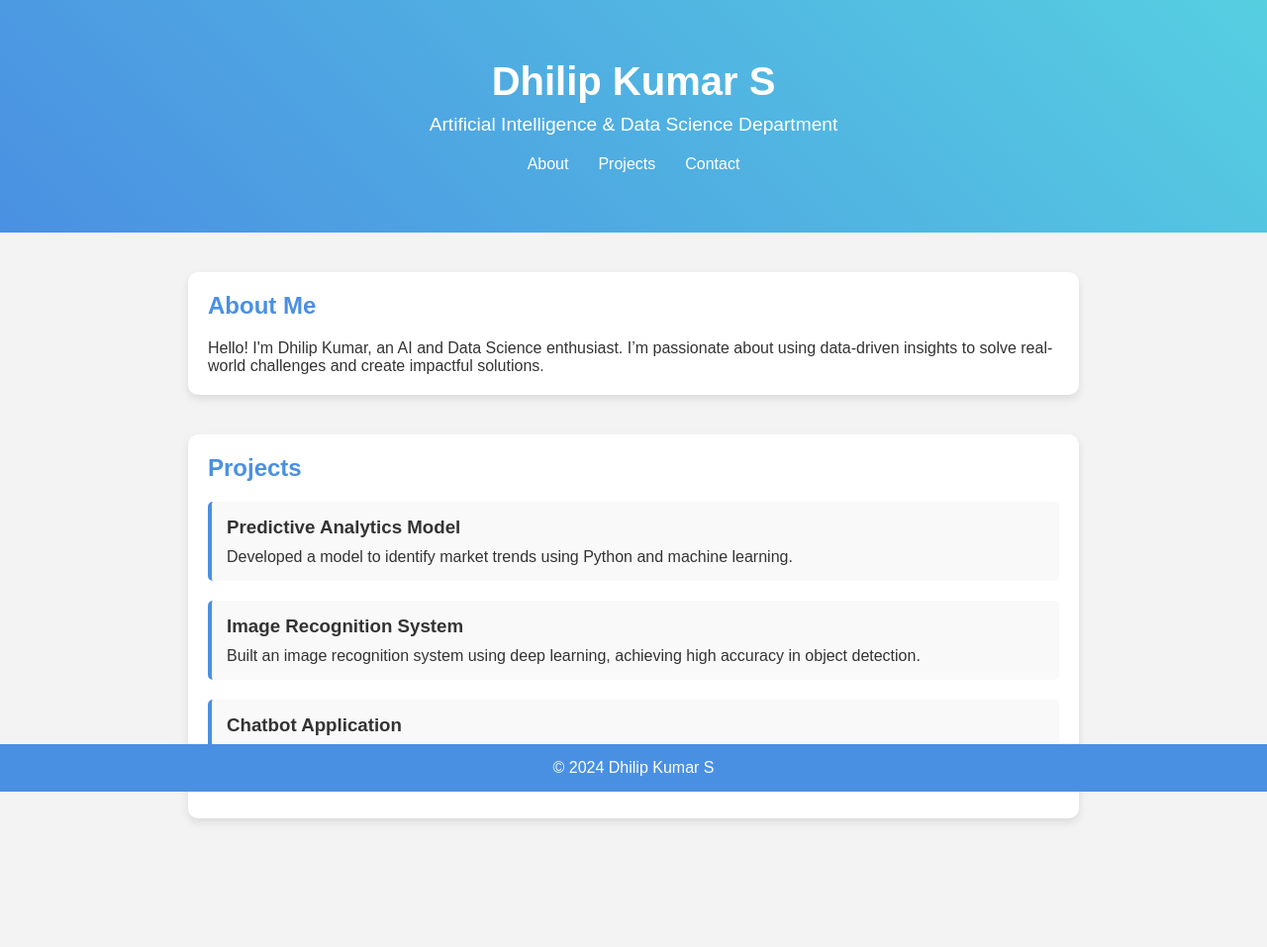
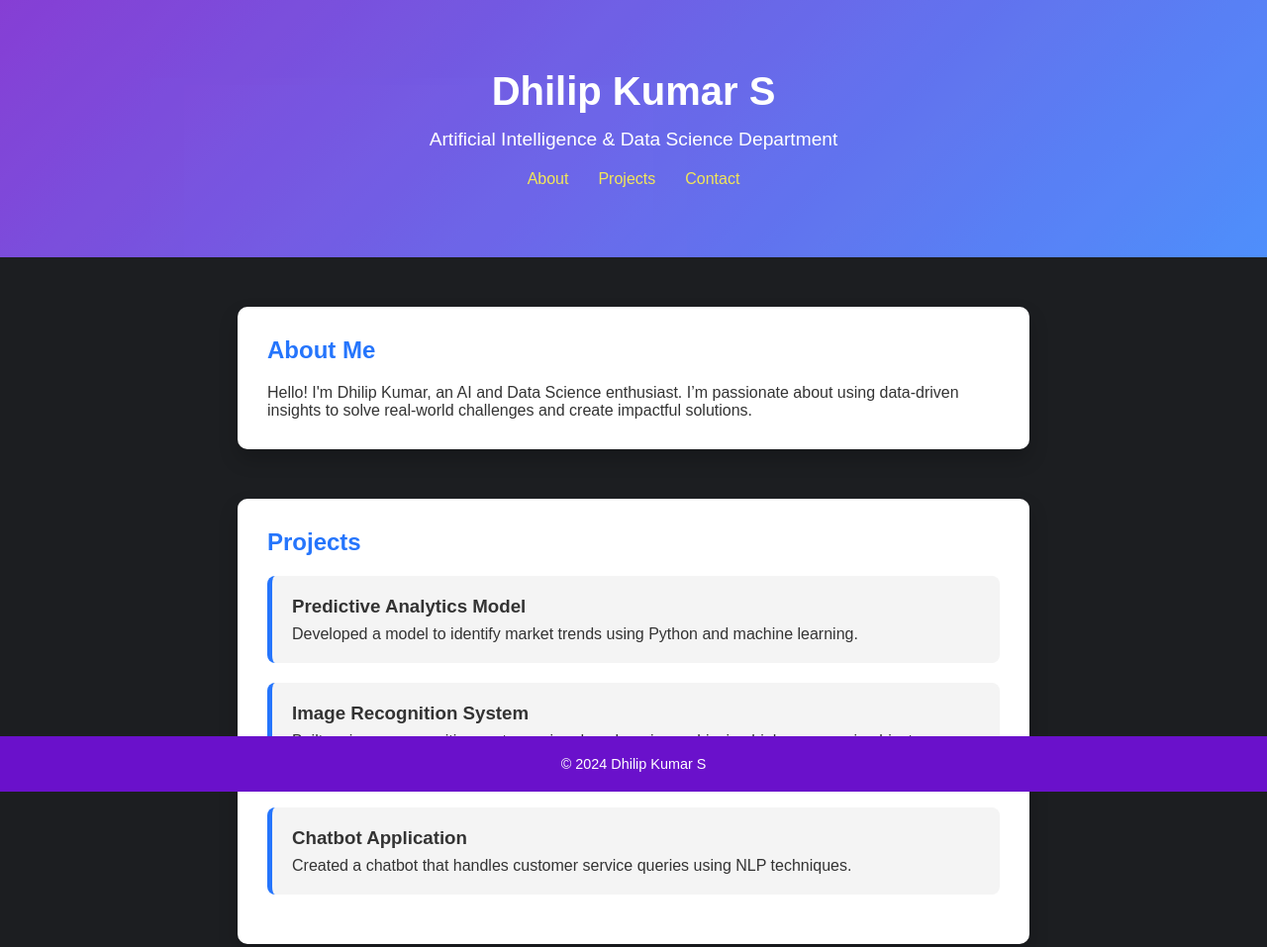
Before and after one commit to DhilipKumar-Creator/PORTFOLIO, a plain HTML site: page index.html in a window 1280 px wide. Shown: the whole page at 99% size. Drawn offline with Linux system fonts and the light colour scheme.

Commit message:
Update index.html

```diff
--- a/index.html
+++ b/index.html
@@ -14,17 +14,43 @@
         body {
             font-family: 'Arial', sans-serif;
             color: #333;
-            background: #f3f3f3;
+            background: #1c1e21;
+            overflow-x: hidden;
         }
         header {
-            background: linear-gradient(45deg, #4a90e2, #56cfe1);
-            padding: 60px 20px;
+            background: linear-gradient(135deg, #6a11cb, #2575fc);
+            padding: 70px 20px;
             text-align: center;
-            color: white;
+            color: #fff;
+            position: relative;
+            overflow: hidden;
+        }
+        header::before, header::after {
+            content: "";
+            position: absolute;
+            width: 200%;
+            height: 200%;
+            background: rgba(255, 255, 255, 0.1);
+            border-radius: 50%;
+            animation: floating 10s infinite linear;
+        }
+        header::before {
+            top: -50%;
+            left: -50%;
+        }
+        header::after {
+            bottom: -50%;
+            right: -50%;
+            animation-duration: 15s;
+        }
+        @keyframes floating {
+            0% { transform: translateX(0) translateY(0); }
+            50% { transform: translateX(-10%) translateY(-10%); }
+            100% { transform: translateX(0) translateY(0); }
         }
         header h1 {
             font-size: 2.5em;
-            margin-bottom: 10px;
+            margin-bottom: 15px;
         }
         header p {
             font-size: 1.2em;
@@ -36,21 +62,21 @@
             margin-top: 20px;
         }
         .nav a {
-            color: white;
+            color: #f0e130;
             text-decoration: none;
             font-size: 1em;
             transition: color 0.3s;
         }
         .nav a:hover {
-            color: #f0e130;
+            color: #ffffff;
         }
         .container {
-            max-width: 900px;
-            margin: 40px auto;
-            padding: 20px;
-            background: white;
-            box-shadow: 0 4px 8px rgba(0, 0, 0, 0.1);
+            max-width: 800px;
+            margin: 50px auto;
+            padding: 30px;
+            background: #ffffff;
             border-radius: 10px;
+            box-shadow: 0 10px 20px rgba(0, 0, 0, 0.2);
             opacity: 0;
             transform: translateY(50px);
             transition: opacity 0.6s ease-out, transform 0.6s ease-out;
@@ -60,37 +86,43 @@
             transform: translateY(0);
         }
         h2 {
-            color: #4a90e2;
+            color: #2575fc;
             margin-bottom: 20px;
         }
         .about, .projects, .contact {
-            margin-bottom: 40px;
+            margin-bottom: 50px;
         }
         .project-item {
-            background: #f9f9f9;
-            padding: 15px;
-            border-left: 4px solid #4a90e2;
+            background: #f4f4f4;
+            padding: 20px;
+            border-left: 5px solid #2575fc;
             margin-bottom: 20px;
-            border-radius: 5px;
+            border-radius: 8px;
         }
         .project-item h3 {
             color: #333;
-            margin: 0 0 10px;
+            margin-bottom: 8px;
         }
         .contact-info {
             display: flex;
-            gap: 20px;
+            flex-direction: column;
+            gap: 15px;
         }
         .contact-info a {
-            color: #4a90e2;
+            color: #2575fc;
             text-decoration: none;
             font-weight: bold;
+            transition: color 0.3s;
+        }
+        .contact-info a:hover {
+            color: #6a11cb;
         }
         footer {
             text-align: center;
-            padding: 15px;
-            background: #4a90e2;
+            padding: 20px;
+            background: #6a11cb;
             color: white;
+            font-size: 0.9em;
             position: fixed;
             width: 100%;
             bottom: 0;
@@ -142,7 +174,7 @@
 <div id="contact" class="container contact">
     <h2>Contact</h2>
     <div class="contact-info">
-        <p>Email: <a href="mailto:dhilipkumar@example.com">dhilipkumar@example.com</a></p>
+        <p>Email: <a href="mailto:dhilipkumar.ad22@bitsathy.ac.in">dhilipkumar.ad22@bitsathy.ac.in</a></p>
         <p>LinkedIn: <a href="https://linkedin.com/in/dhilipkumar" target="_blank">linkedin.com/in/dhilipkumar</a></p>
     </div>
 </div>
```
